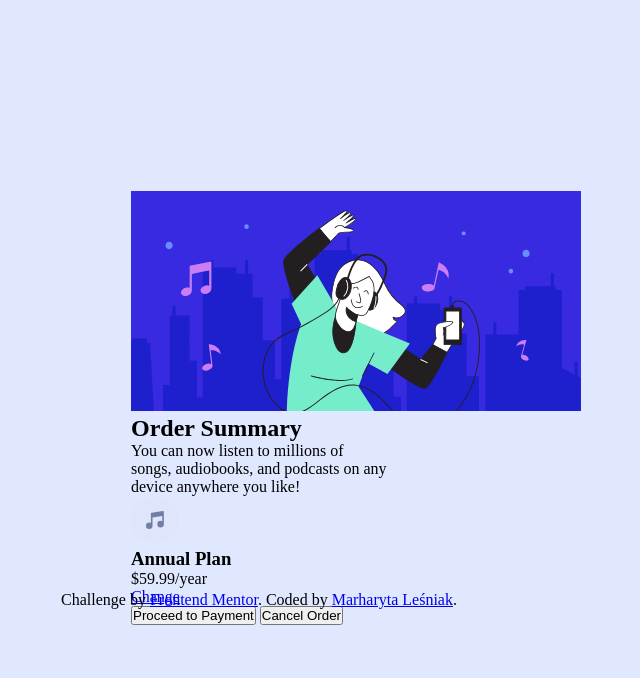
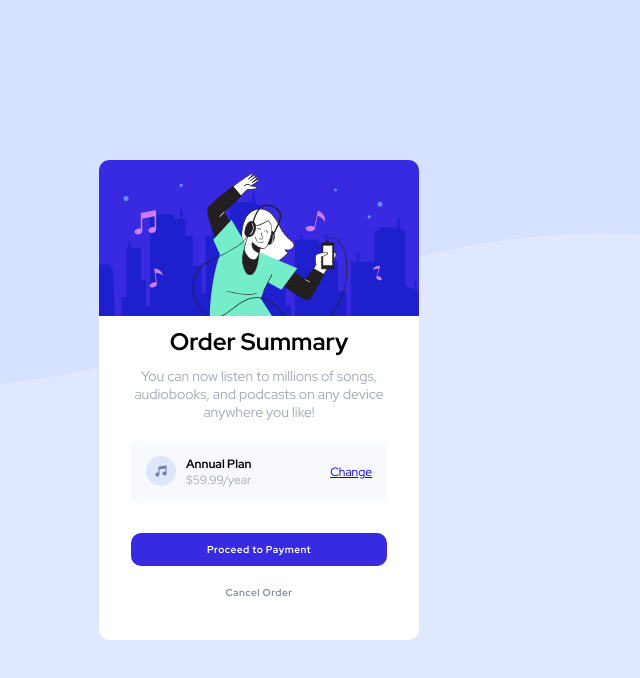
Before and after one commit to Margo1212/order-summary-component-main, a plain HTML site: page index.html in a window 1280 px wide. Shown: the whole page, without its empty margins (381-1021 px from the left). Drawn offline with Linux system fonts and the light colour scheme.

Commit message:
Adding css styles to buttons

```diff
--- a/index.html
+++ b/index.html
@@ -3,8 +3,12 @@
 <head>
   <meta charset="UTF-8">
   <meta name="viewport" content="width=device-width, initial-scale=1.0"> <!-- displays site properly based on user's device -->
+  <link rel="icon" type="image/png" sizes="32x32" href="./images/favicon-32x32.png">
+  <link rel="preconnect" href="https://fonts.googleapis.com">
+<link rel="preconnect" href="https://fonts.gstatic.com" crossorigin>
+<link href="https://fonts.googleapis.com/css2?family=Red+Hat+Display:wght@400;500;700;900&display=swap" rel="stylesheet">
   <link rel="stylesheet" href="style.css">
-  <link rel="icon" type="image/png" sizes="32x32" href="./images/favicon-32x32.png">
+
 
   <title>Frontend Mentor | Order summary card</title>
 
@@ -12,7 +16,7 @@
 </head>
 <body>
   <div class="container">
-    <img src="images/illustration-hero.svg" alt="">
+    <img class="container__img" src="/images/illustration-hero.svg" alt="">
 
   <h2>Order Summary</h2>
 
@@ -21,25 +25,25 @@
 
   <div class="planbox">
 
-    <div class="planbox__icon">
-      <img src="images/icon-music.svg" alt="">
-    </div>
-    <div class="planbox__desc">
+  <div class="planbox__la">
+     <img src="/images/icon-music.svg" alt="icon-music">
+
+    <div class="planbox__la__desc">
       <h3>Annual Plan</h3>
       <p>$59.99/year</p>
     </div>
-    <div class="planbox__btn">
-      <a href="#">Change</a>
-    </div>
+  </div>
+      <a class="planbox__link" href="#">Change</a>
   </div>
 
-  <button type="submit">Proceed to Payment</button>
-  <button type="button">Cancel Order</button>
-</div>
+  <button class="btn first" type="submit">Proceed to Payment</button>
+  <button class="btn second" type="button">Cancel Order</button>
+  </div>
+  </div>
 
-  <div class="attribution">
+  <!--<div class="attribution">
     Challenge by <a href="https://www.frontendmentor.io?ref=challenge" target="_blank">Frontend Mentor</a>.
     Coded by <a href="#">Marharyta Leśniak</a>.
-  </div>
+  </div>-->
 </body>
 </html>
--- a/style.css
+++ b/style.css
@@ -2,6 +2,7 @@
     margin: 0;
     padding: 0;
     box-sizing: border-box;
+    font-family: 'Red Hat Display';
 }
 
 body {
@@ -11,13 +12,96 @@ body {
     flex-direction: column;
     justify-content: center;
     align-items: center;
-    background-image: url('wimages/pattern-background-desktop.svg');
+    background-image: url('/images/pattern-background-desktop.svg');
     background-repeat: no-repeat;
     background-size: 100%;
     background-color: #e0e8ff;
 }
 
 .container {
-    width: 20vw;
-    height: 50vh;
+    width: 20rem;
+    height: 30rem;
+    display: flex;
+    flex-direction: column;
+    background-color: #fff;
+    border-radius: 10px;
 }
+
+.container__img {
+    border-radius: 10px 10px 0 0;
+}
+
+.container h2 {
+    padding: 10px;
+    text-align: center;
+}
+
+.container > p{
+    text-align: center;
+    color: #a3a9b7;
+    font-size: 14px;
+    padding: 0 10px;
+}
+
+.planbox {
+    width: 16rem;
+    padding: 15px;
+    margin:20px auto;
+    display: flex;
+    justify-content: space-between;
+    background-color: #f8f9fe;
+    border-radius: 5px;
+
+}
+.planbox__la {
+    display: flex;
+}
+
+.planbox__la img {
+    width: 30px;
+    height: 30px;
+}
+
+.planbox__la__desc {
+    padding: 0 0 0 10px;
+}
+.planbox__la__desc h3 {
+    font-size: 12px;
+}
+
+.planbox__la__desc p {
+   font-size: 12px;
+   color: #a3a9b7;
+}
+
+.planbox__link {
+    align-self: center;
+    font-size: 12px;
+}
+
+
+.btn {
+margin: 10px;
+font-size: 10px;
+font-weight: 600;
+letter-spacing: 0.5px;
+
+
+
+}
+
+.first {
+    width: 16rem;
+    margin: 10px auto;
+    padding: 10px;
+    background-color: #382ae1;
+    border: none;
+    border-radius: 10px;
+    color: #fff;
+
+}
+.second {
+    border: none;
+    background-color: #fff;
+    color: #868e9e;
+}
```
